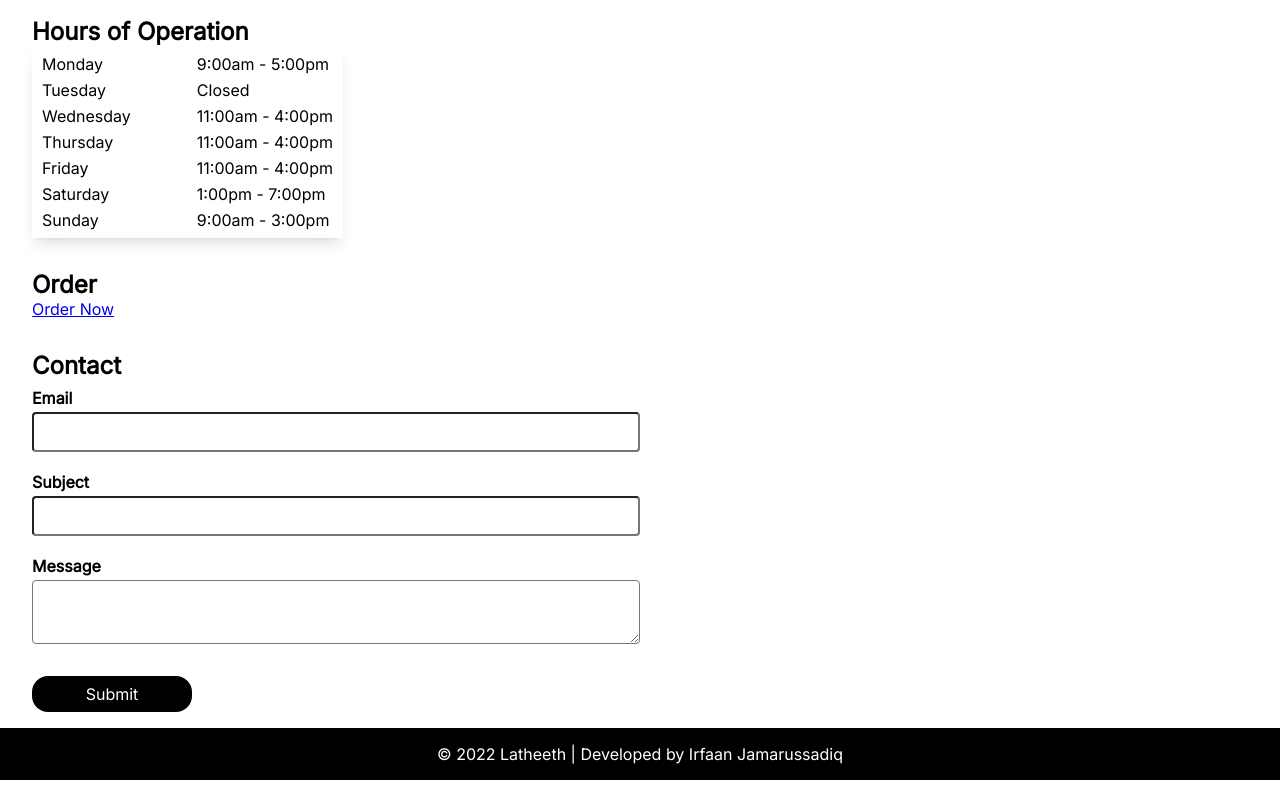
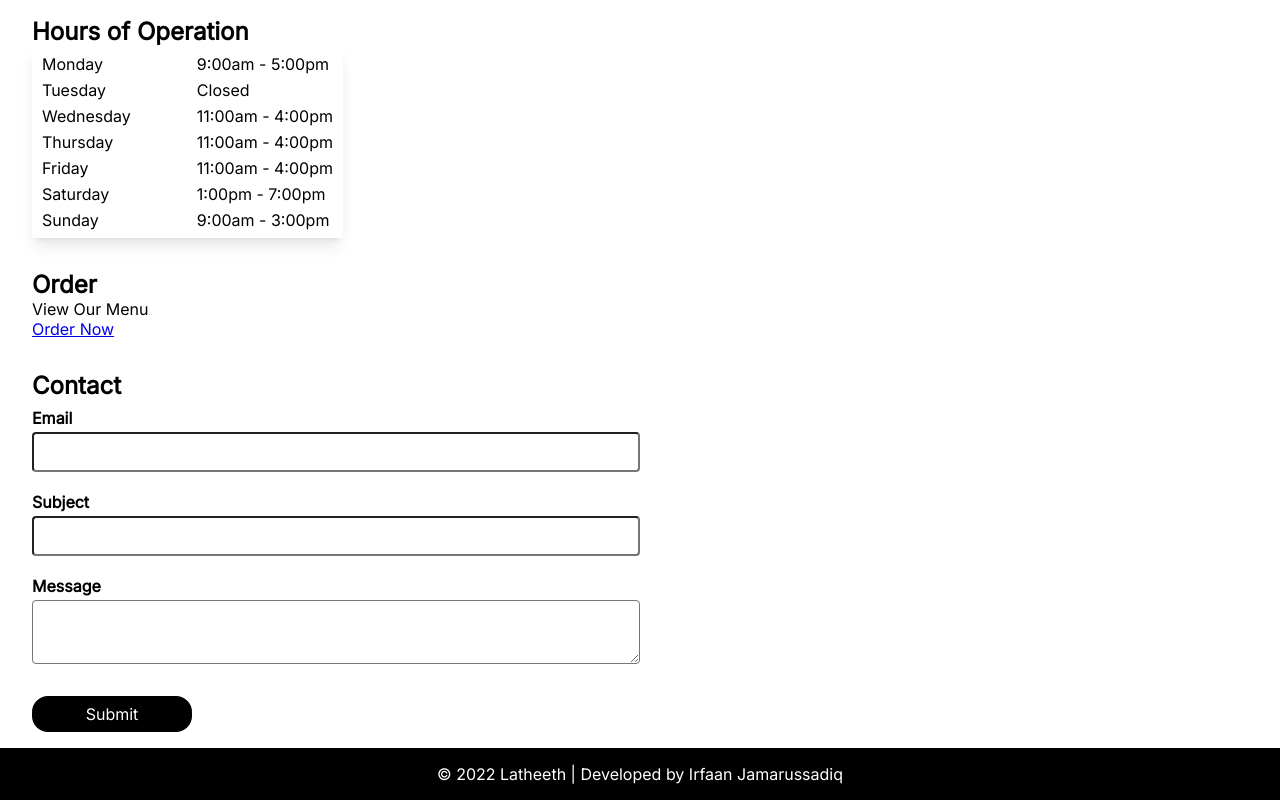
Before and after one commit to irfaan-jamarussadiq/react-restaurant, a React (Create React App) app in the folder client/: page / in a window 1280 px wide. Shown: the part 1001-1801 px from the top of the page. Built offline with nearby package versions, Linux system fonts and the light colour scheme; a web font is replaced by a local one.

Commit message:
Update Order View

```diff
--- a/client/src/components/pages/Order.js
+++ b/client/src/components/pages/Order.js
@@ -4,6 +4,7 @@ function Order() {
     return (
         <form id="order" className="page-container">
             <h2>Order</h2>
+            <p>View Our Menu</p>
             <Link to="order" target="_blank" rel="noopener noreferrer">
                 Order Now
             </Link>
```
